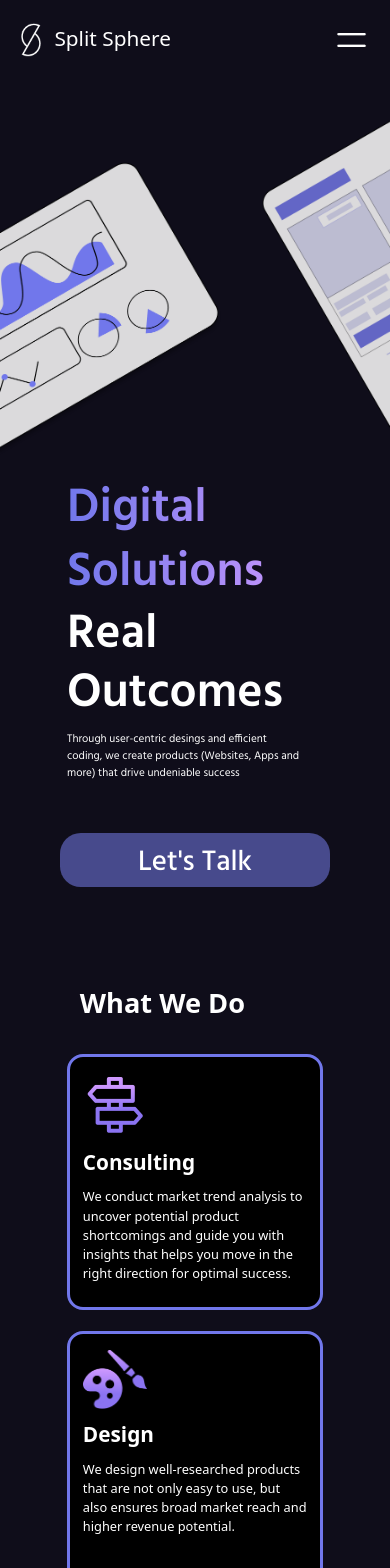
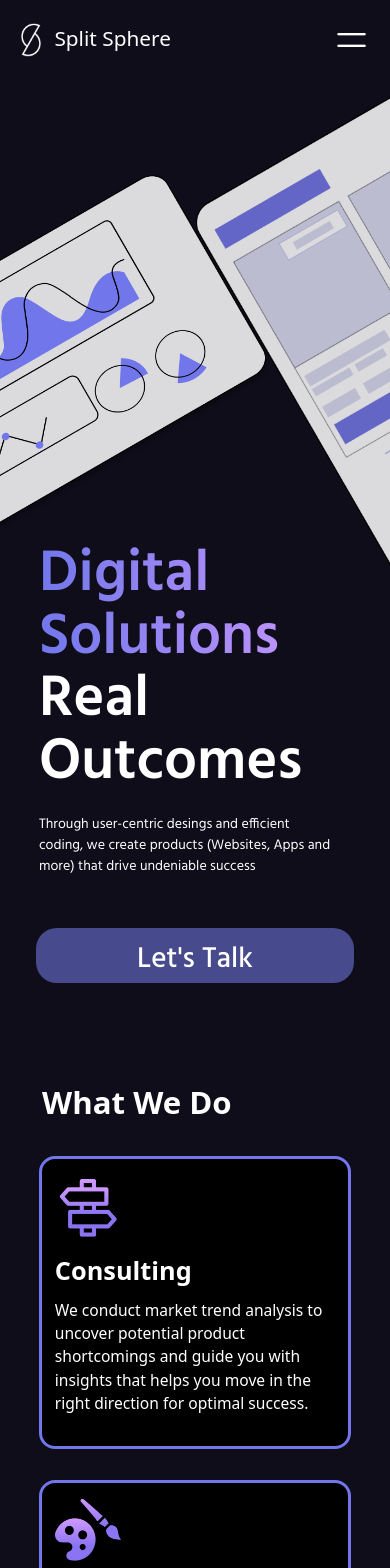
Before and after one commit to AbdullahAlKhafajiDev/split-sphere-official, a React (Create React App) app: page / in a window 390 px wide. Shown: the top 1568 px of the page. Built offline with nearby package versions, Linux system fonts and the light colour scheme.

Commit message:
Added responsiveness to phone version.

```diff
--- a/src/components/HappyClients.js
+++ b/src/components/HappyClients.js
@@ -1,8 +1,8 @@
 function HappyClients() {
     return(
         <>
-            <span className="text-white text-[1.7rem] font-bold block mt-[6rem] mb-[-1rem] w-[16rem] mx-auto pl-[0.8rem]">Happy Clients</span>
-            <img src="happyClients/googleHappyClients.png" className="w-[17rem] mx-auto" />
+            <span className="text-white text-[8vw] font-bold block mt-[6rem] mb-[-1rem] w-[85vw] mx-auto pl-[0.8rem]">Happy Clients</span>
+            <img src="happyClients/googleHappyClients.png" className="w-[85vw] mx-auto" />
         </>
     )
 }
--- a/src/components/NavBar.js
+++ b/src/components/NavBar.js
@@ -74,7 +74,7 @@ function NavBar() {
                 </div>
             </section>
 
-            <section id="fixedNav" className="flex flex-row justify-between items-center pt-[1.2rem] px-[0.7rem]">
+            <section id="fixedNav" className="flex flex-row justify-between items-center pt-[1.2rem] px-[0.7rem] z-[100] mb-[3rem]">
                 <div className="flex flex-row items-center gap-[0.2rem]">
                     <img src="NavBar/logo.png" className="w-[2.5rem]"/>
                     <span className="text-white font-semi-bold text-[1.3rem] pb-[0.2rem]">Split Sphere</span>
--- a/src/components/OurWork.js
+++ b/src/components/OurWork.js
@@ -22,7 +22,7 @@ function OurWork() {
 
     return(
         <>
-            <span className="text-white text-[1.7rem] font-bold block mt-[6rem] mb-[2rem] w-[16rem] mx-auto pl-[0.8rem]">Our Work</span>
+            <span className="text-white text-[8vw] font-bold block mt-[6rem] mb-[2rem] w-[85vw] mx-auto pl-[0.8rem]">Our Work</span>
 
             <div className="w-[80vw] mx-auto">
                 <Slide ref={slideRef} {...properties}>
--- a/src/components/WelcomeScreen.js
+++ b/src/components/WelcomeScreen.js
@@ -1,25 +1,25 @@
 function WelcomeScreen(){
     return <>
     <section className="LandingComponent relative pt-[3rem] pb-[4rem] tablet:pb-[3rem]">
-        <div className="relativeContainer relative tablet:hidden laptop:hidden desktop:hidden w-full h-[24rem]">
-            <img className="w-[14rem] absolute left-0 top-[3rem]" src="landingComponentGraphics/leftGraphic.png" />
-            <img className="w-[8rem] absolute right-0 top-0" src="landingComponentGraphics/rightGraphic.png" />
+        <div className="relativeContainer relative tablet:hidden laptop:hidden desktop:hidden w-full h-[24rem] z-[0]">
+            <img className="w-[70vw] absolute left-0 top-[3vw]" src="landingComponentGraphics/leftGraphic.png" />
+            <img className="w-[50vw] absolute right-0 top-[-20vw]" src="landingComponentGraphics/rightGraphic.png" />
         </div>
 
-        <div className="font-Hind font-semibold text-[3.0rem] tablet:text-[2.7rem] desktop:text-[5rem] text-left tablet:text-center laptop:text-center desktop:text-center block w-[16rem] tablet:w-[24rem] laptop:w-[24rem] desktop:w-[30rem] desktop:w-[37rem] mx-auto mt-[-1rem]">
-            <h1 className="bg-gradient-to-r from-[#7177EB] to-[#D09AFF] text-transparent bg-clip-text leading-[4rem]">Digital Solutions</h1>
-            <h1 className="text-[#FFFFFF] tablet:mt-[-0.5rem] laptop:mt-[-1rem] desktop:mt-[-1.7rem] leading-[3.7rem]">Real Outcomes</h1>
+        <div className="font-Hind font-semibold text-[15vw] tablet:text-[2.7rem] desktop:text-[5rem] text-left tablet:text-center laptop:text-center desktop:text-center block w-[80vw] tablet:w-[24rem] laptop:w-[24rem] desktop:w-[30rem] desktop:w-[37rem] mx-auto mt-[1vw]">
+            <h1 className="bg-gradient-to-r from-[#7177EB] to-[#D09AFF] text-transparent bg-clip-text leading-[16vw]">Digital Solutions</h1>
+            <h1 className="text-[#FFFFFF] tablet:mt-[-0.5rem] laptop:mt-[-1rem] desktop:mt-[-1.7rem] leading-[16vw]">Real Outcomes</h1>
         </div>
 
-        <div className="block tablet:hidden laptop:hidden desktop:hidden mt-[0.5rem]">
-            <p className="text-[0.7rem] font-Hind text-[#FFFFFF] w-[16.0rem] m-auto">Through user-centric desings and efficient<br /> coding, we create products (Websites, Apps and <br /> more) that drive undeniable success</p>
+        <div className="block tablet:hidden laptop:hidden desktop:hidden mt-[5vw]">
+            <p className="text-[3.6vw] font-Hind text-[#FFFFFF] w-[80vw] m-auto">Through user-centric desings and efficient<br /> coding, we create products (Websites, Apps and <br /> more) that drive undeniable success</p>
         </div>
 
         <div className="phone:hidden mt-[0.5rem] desktop:mt-[-0.5rem]">
             <p className="text-[0.62rem] desktop:text-[0.9rem] font-Hind text-center text-[#FFFFFF] w-[17.7rem] tablet:w-[25rem] desktop:w-[36rem] m-auto">With unwavering commitment to user centric designs and mastery of efficient coding, we create digital solutions ( Websites, Apps and more ) that are catalyst for undeniable success</p>
         </div>
 
-        <button className="font-Hind font-medium text-[1.8rem] tablet:text-[1.4rem] desktop:text-[2.2rem] text-[#FFFFFF] bg-[#474A8C] phone:px-[4.9rem] tablet:px-[2.2rem] laptop:px-[3.6rem] desktop:px-[3.6rem] pt-[0.6rem] tablet:pt-[0.3rem] pb-[0.1rem] block mx-auto mt-[3.2rem] tablet:mt-[1.8rem] laptop:mt-[1.8rem] phone:rounded-[1.3rem] tablet:rounded-[2rem] laptop:rounded-[1.2rem] desktop:rounded-[1.6rem]">Let's Talk</button>
+        <button className="font-Hind font-medium text-[7.5vw] tablet:text-[1.4rem] desktop:text-[2.2rem] text-[#FFFFFF] bg-[#474A8C] phone:px-[26vw] tablet:px-[2.2rem] laptop:px-[3.6rem] desktop:px-[3.6rem] pt-[0.6rem] tablet:pt-[0.3rem] pb-[0.1rem] block mx-auto mt-[3.2rem] tablet:mt-[1.8rem] laptop:mt-[1.8rem] phone:rounded-[1.3rem] tablet:rounded-[2rem] laptop:rounded-[1.2rem] desktop:rounded-[1.6rem]">Let's Talk</button>
 
         <div className="phone:hidden ipad:block">
             <img className="w-[8rem] laptop:w-[14rem] desktop:w-[16rem] absolute left-0 bottom-[0rem]" src="landingComponentGraphics/ipad-left-graphic.png"></img>
--- a/src/components/WhatWeDo.js
+++ b/src/components/WhatWeDo.js
@@ -4,8 +4,8 @@ function WhatWeDo(){
     return (
         <>
             <section>
-                <span className="text-white text-[1.7rem] font-bold block mt-[2rem] mb-[1.9rem] w-[16rem] mx-auto pl-[0.8rem]">What We Do</span>
-                <div className="flex justify-center flex-wrap gap-[1.3rem]">
+                <span className="text-white text-[8vw] font-bold block mt-[2rem] mb-[1.9rem] w-[85vw] mx-auto pl-[0.8rem]">What We Do</span>
+                <div className="flex justify-center flex-wrap gap-[8vw]">
                     <WorkCard symbolSrc="WhatWeDoSymbols/consulting.png" title="Consulting" description="We conduct market trend analysis to uncover potential product shortcomings and guide you with  insights that helps you move in the right direction for optimal success." />
                     <WorkCard symbolSrc="WhatWeDoSymbols/design.png" title="Design" description="We design well-researched products  that are not only easy to use, but also ensures broad market reach and higher revenue potential." />
                     <WorkCard symbolSrc="WhatWeDoSymbols/development.png" title="Development" description="We streamline your operations with bespoke software solutions, boosting efficiency and profitability across all platforms, while safeguarding your assets with robust security measures." />
--- a/src/components/WorkCard.js
+++ b/src/components/WorkCard.js
@@ -2,10 +2,10 @@ function WorkCard(props) {
 
     return (
         <>
-            <div className="px-[0.8rem] border-[3px] border-[#7177EB] bg-black rounded-[1rem] h-[16rem] w-[16rem]">
-                <img src={props.symbolSrc} className="w-[4rem] pt-[1rem]" />
-                <h2 className="text-[#ffffff] text-[1.3rem] font-bold pt-[0.6rem]">{props.title}</h2>
-                <p className="text-[#ffffff] text-[0.8rem] pt-[0.6rem]">{props.description}</p>
+            <div className="px-[0.8rem] border-[3px] border-[#7177EB] bg-black rounded-[1rem] h-[75vw] w-[80vw]">
+                <img src={props.symbolSrc} className="w-[17vw] pt-[1rem]" />
+                <h2 className="text-[#ffffff] text-[6.5vw] font-bold pt-[0.6rem]">{props.title}</h2>
+                <p className="text-[#ffffff] text-[4vw] pt-[0.6rem]">{props.description}</p>
             </div>
         </>
     )
```
Also changed, not shown: src/components/Form.js (+12 -12 lines).
